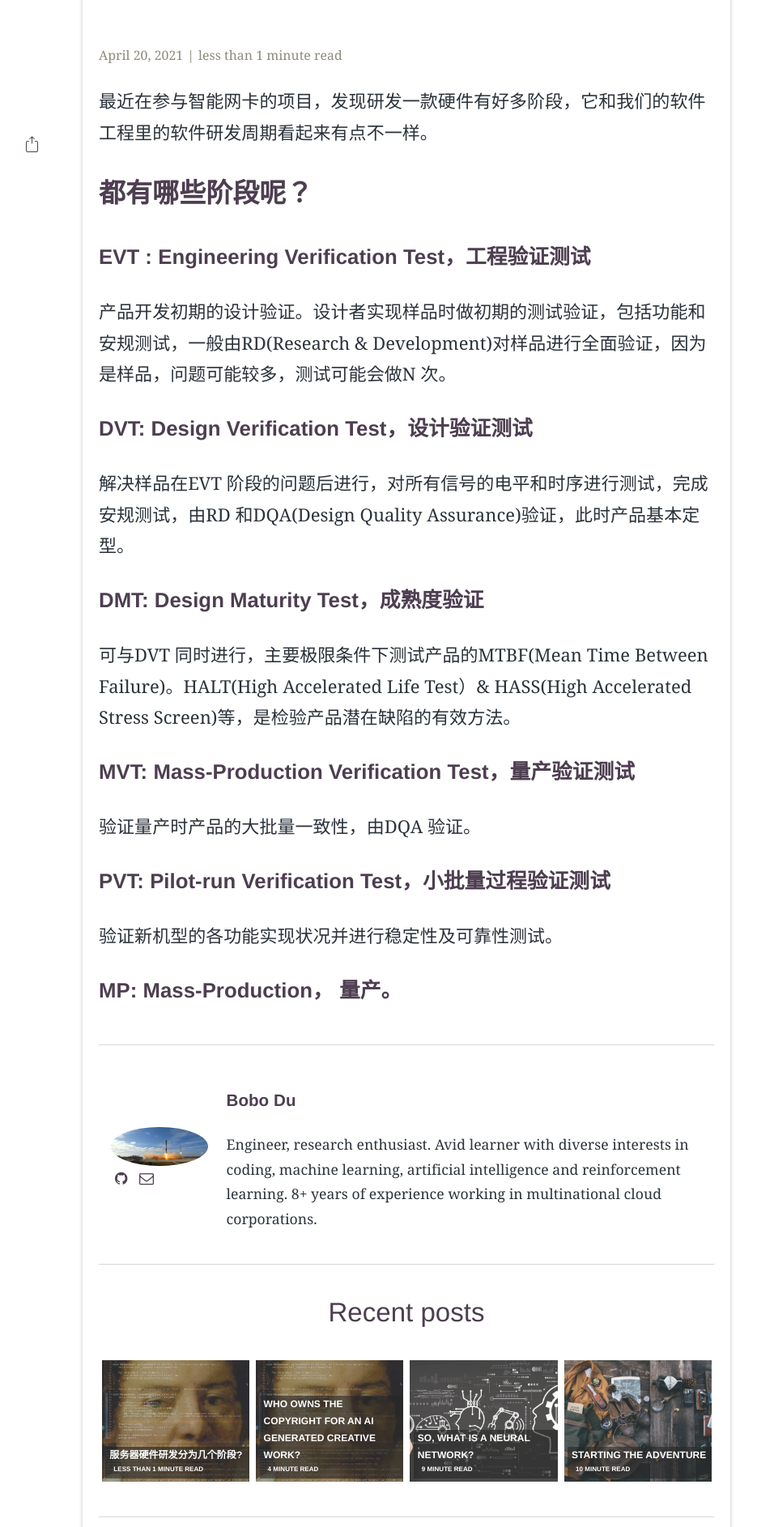
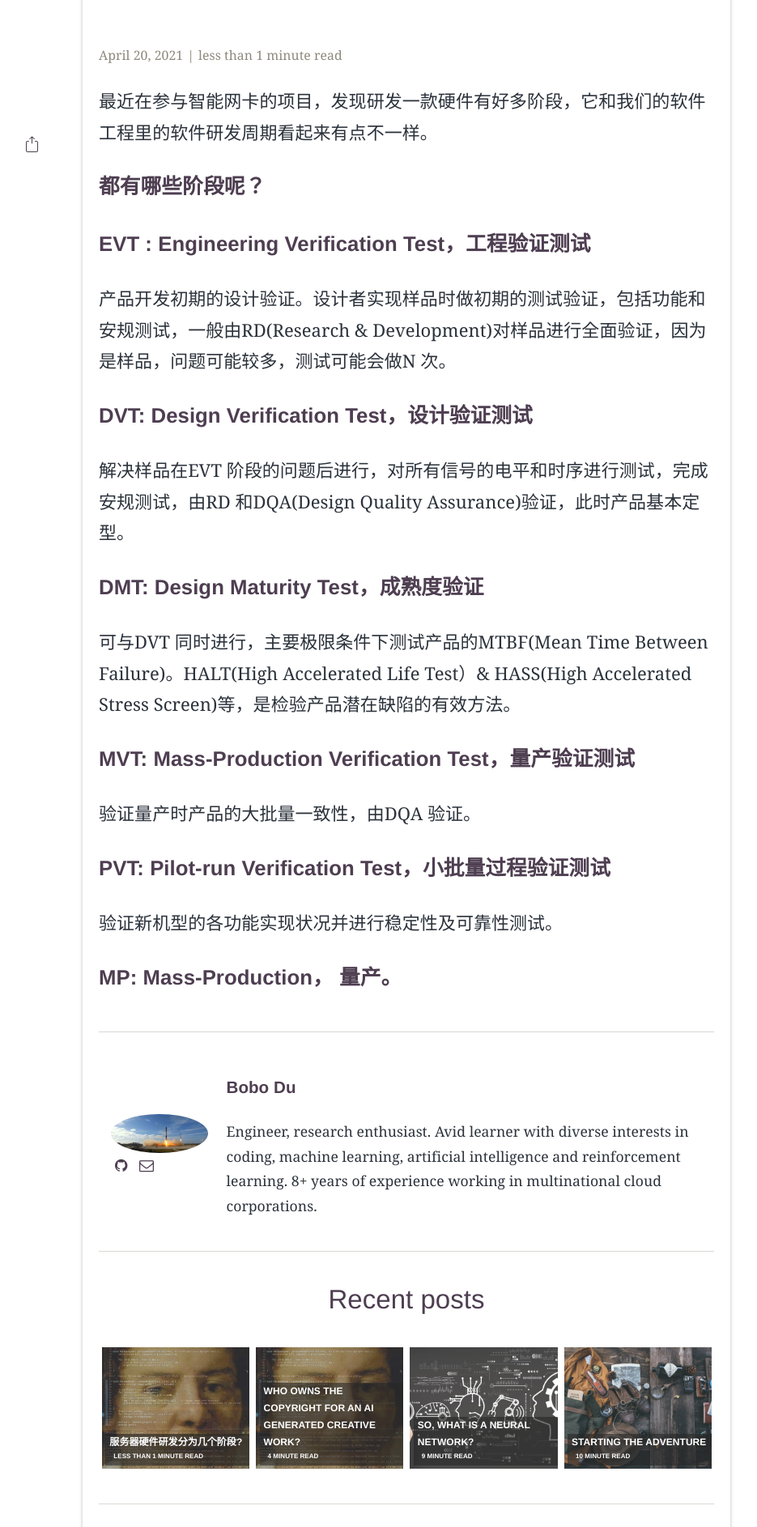
Before and after one commit to dusir/dusir.github.io, a Jekyll site: the page built from _posts/2022-10-04-硬件研发的几个阶段介绍.md, in a window 1280 px wide. Shown: the part 911-2797 px from the top of the page at 81% size, without its empty margins (138-1073 px from the left). Built offline with Jekyll 4.4.1, drawn with Linux system fonts in a browser that asks for light colours; some web fonts are replaced; comment, search, counter and statistics services are not loaded.

Commit message:
update
Signed-off-by: bobdu <bobdu@tencent.com>

```diff
--- a/_posts/2022-10-04-硬件研发的几个阶段介绍.md
+++ b/_posts/2022-10-04-硬件研发的几个阶段介绍.md
@@ -12,7 +12,7 @@ description: "芯片研发的几个工程技术处理阶段"
 ---
 最近在参与智能网卡的项目，发现研发一款硬件有好多阶段，它和我们的软件工程里的软件研发周期看起来有点不一样。
 
-## 都有哪些阶段呢？
+### 都有哪些阶段呢？
 
 ### EVT : Engineering Verification Test，工程验证测试
 产品开发初期的设计验证。设计者实现样品时做初期的测试验证，包括功能和安规测试，一般由RD(Research & Development)对样品进行全面验证，因为是样品，问题可能较多，测试可能会做N 次。
```
